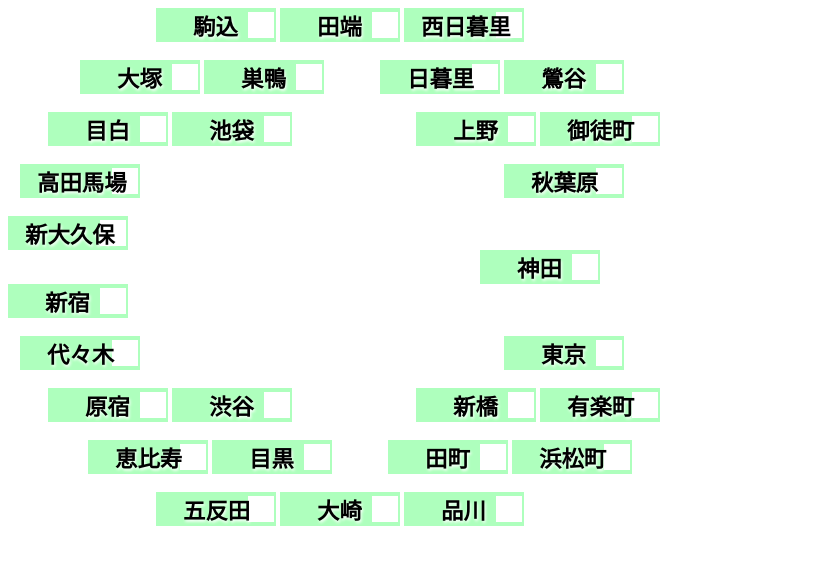
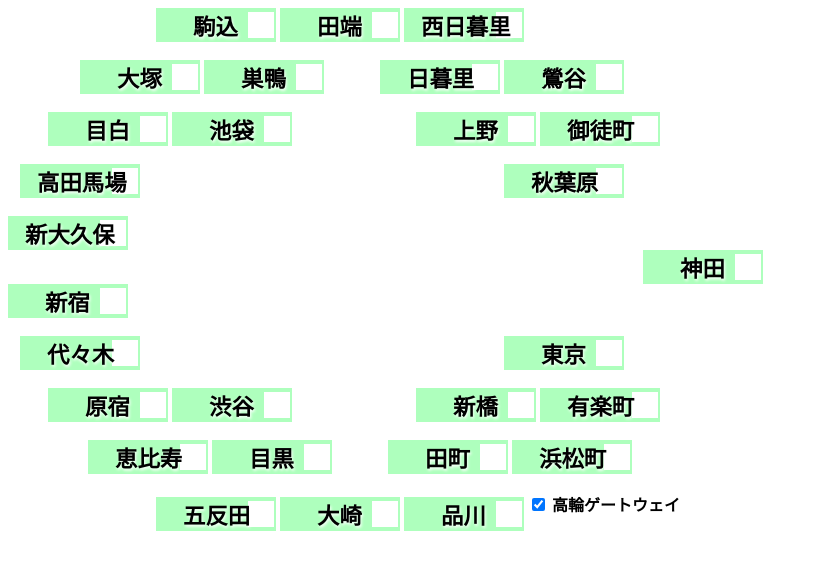
Before and after one commit to Chico27/yamanote-game-cunning, a plain HTML site: page index.html in a window 1280 px wide. Shown: the whole page, without its empty margins (0-818 px from the left). Drawn offline with Linux system fonts and the light colour scheme.

Commit message:
Update index.html

```diff
--- a/index.html
+++ b/index.html
@@ -108,20 +108,7 @@
     </label>
 
     <br>
-    &nbsp;&nbsp;&nbsp;&nbsp;&nbsp;&nbsp;&nbsp;&nbsp;&nbsp;
-    &nbsp;&nbsp;&nbsp;&nbsp;&nbsp;&nbsp;&nbsp;&nbsp;&nbsp;
-    &nbsp;&nbsp;&nbsp;&nbsp;&nbsp;&nbsp;&nbsp;&nbsp;&nbsp;
-    &nbsp;&nbsp;&nbsp;&nbsp;&nbsp;&nbsp;&nbsp;&nbsp;&nbsp;
-    &nbsp;&nbsp;&nbsp;&nbsp;&nbsp;&nbsp;&nbsp;&nbsp;&nbsp;
-    &nbsp;&nbsp;&nbsp;&nbsp;&nbsp;&nbsp;&nbsp;&nbsp;&nbsp;
-    &nbsp;&nbsp;&nbsp;&nbsp;&nbsp;&nbsp;&nbsp;&nbsp;&nbsp;
-    &nbsp;&nbsp;&nbsp;&nbsp;&nbsp;&nbsp;&nbsp;&nbsp;
-    &nbsp;&nbsp;&nbsp;&nbsp;&nbsp;&nbsp;&nbsp;&nbsp;&nbsp;
-    &nbsp;&nbsp;&nbsp;&nbsp;&nbsp;&nbsp;&nbsp;&nbsp;&nbsp;
-    &nbsp;&nbsp;&nbsp;&nbsp;&nbsp;&nbsp;&nbsp;&nbsp;
-    &nbsp;&nbsp;&nbsp;&nbsp;&nbsp;&nbsp;&nbsp;&nbsp;&nbsp;
-
-    <label class="switch">
+    <label class="switch" style="margin-left: 635px;">
       <input type="checkbox" checked>
       <span class="slider"><strong class="sliderChar2">神田</strong></span>
     </label>
@@ -222,6 +209,10 @@
         <input type="checkbox" checked>
         <span class="slider"><strong class="sliderChar2">品川</strong></span>
       </label>
+      <label class="long-switch">
+        <input type="checkbox" checked>
+        <span class="long-slider"><strong class="sliderChar8">高輪ゲートウェイ</strong></span>
+      </label>
 
   </body>
 </html>
```
